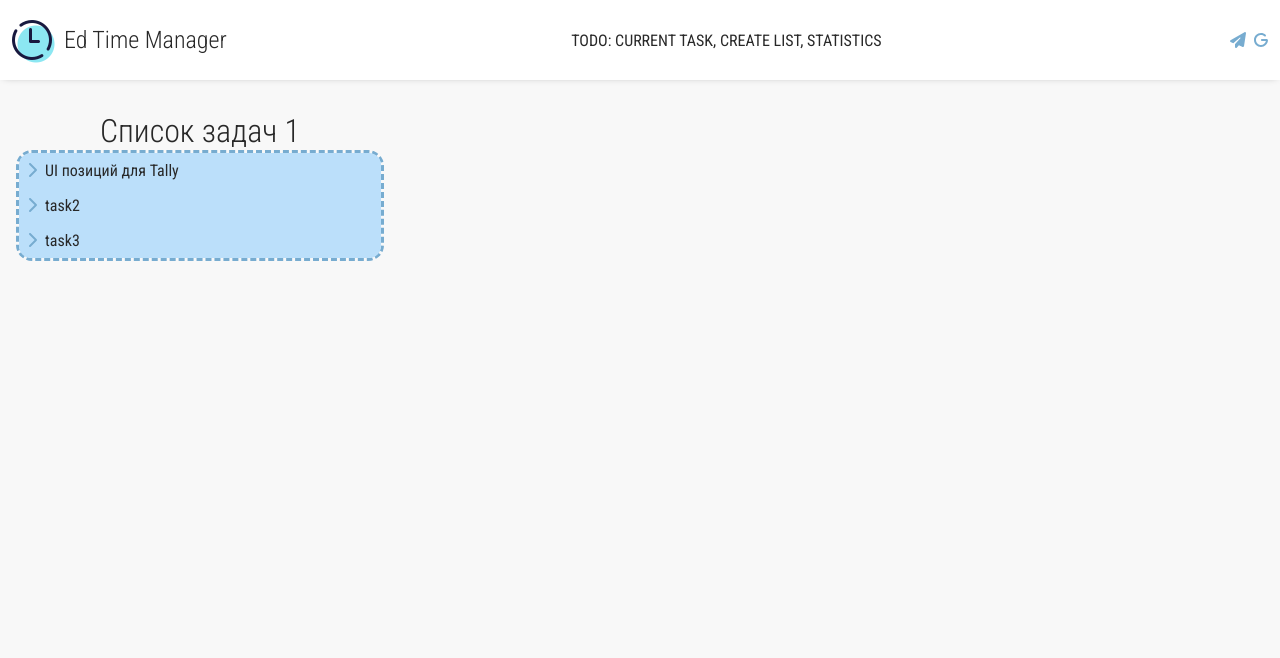
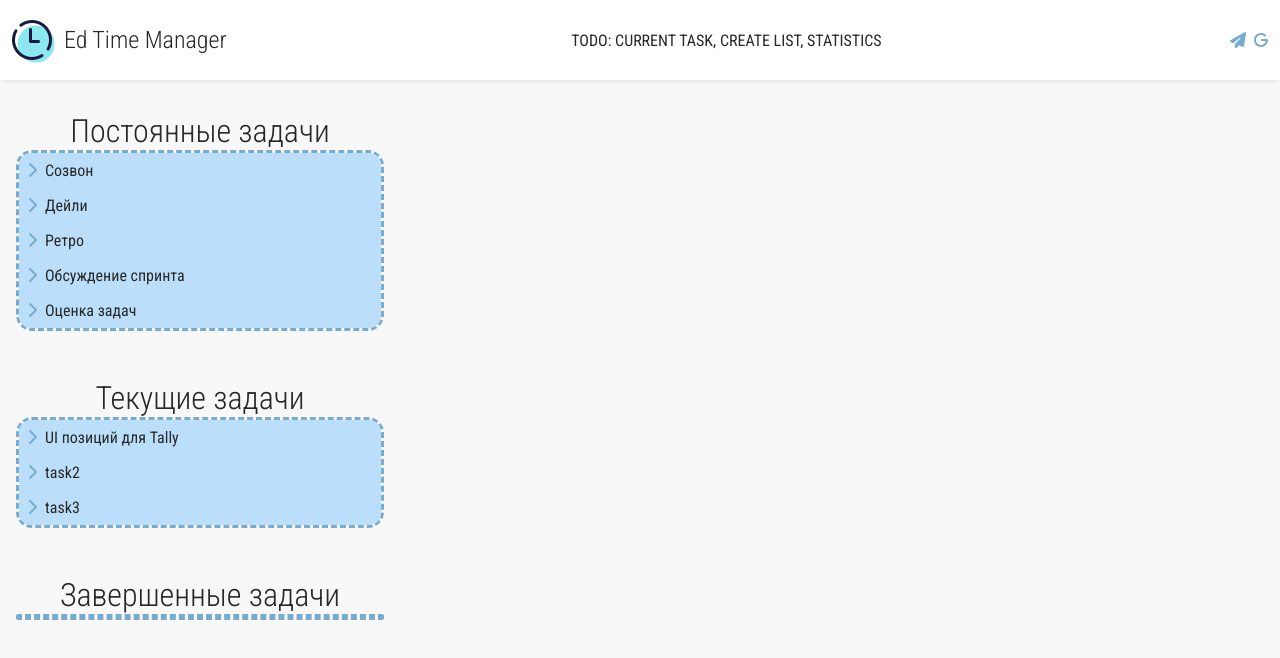
Before and after one commit to AdolfSenpai/time-manager, a React (Create React App) app in the folder ui/: page / in a window 1280 px wide. Shown: the top 658 px of the page. Built offline with nearby package versions, Linux system fonts and the light colour scheme; the HTML template or start-up script is replaced by a standard one.

Commit message:
Data to separate file

```diff
--- a/ui/src/App.tsx
+++ b/ui/src/App.tsx
@@ -1,27 +1,23 @@
 import { useState } from "react";
 import React from 'react';
 import "src/assets/styles/App.css";
+import getTasksData from "src/assets/tasks.data";
 import NavBar from "src/components/NavBar/NavBar";
 import TaskList from "src/components/TaskList/TaskList";
-import { Task } from "src/models/Task";
+import { TaskGroup } from "src/models/TaskGroup";
 
 function App() {
 
-    const [tasks, changeTasks] = useState<Task[]>([
-        {
-            id: "1",
-            name: "UI позиций для Tally",
-            description: "Для сопоставления определенных документов пользователям нужно сопоставлять позиции.Для сопоставления определенных документов пользователям нужно сопоставлять позиции.Для сопоставления определенных документов пользователям нужно сопоставлять позиции.Для сопоставления определенных документов пользователям нужно сопоставлять позиции.Для сопоставления определенных документов пользователям нужно сопоставлять позиции.Для сопоставления определенных документов пользователям нужно сопоставлять позиции.Для сопоставления определенных документов пользователям нужно сопоставлять позиции.Для сопоставления определенных документов пользователям нужно сопоставлять позиции.Для сопоставления определенных документов пользователям нужно сопоставлять позиции.Для сопоставления определенных документов пользователям нужно сопоставлять позиции.",
-            link: "https://entera.atlassian.net/browse/EN-1854"
-        },
-        { id: "2", name: "task2", description: "asdasdasdasdasfsad", link: "" },
-        { id: "3", name: "task3" },
-    ]);
+    const [taskGroups, changeTaskGroups] = useState<TaskGroup[]>(getTasksData());
 
     return (
         <div className="App">
             <NavBar />
-            <TaskList tasks={tasks} name={"Список задач 1"}/>
+            {
+                taskGroups?.map(
+                 group => <TaskList tasks={group.taskList} name={group.name} key={group.id}/>
+                )
+            }
         </div>
     );
 }
--- /dev/null
+++ b/ui/src/assets/tasks.data.ts
@@ -0,0 +1,55 @@
+export default function getTasksData() {
+    return [
+        {
+            id: "1",
+            name: "Постоянные задачи",
+            taskList: [
+                {
+                    id: "1",
+                    name: "Созвон",
+                    description: "Внеплановый созвон с кем-то из команды",
+                    link: "https://entera.atlassian.net/browse/EN-1985",
+                },
+                {
+                    id: "2",
+                    name: "Дейли",
+                    description: "Ежедневный созвон всей команды",
+                },
+                {
+                    id: "3",
+                    name: "Ретро",
+                    description: "Созвон по обсуждению прошедшего спринта",
+                },
+                {
+                    id: "4",
+                    name: "Обсуждение спринта",
+                    description: "Созвон по обсуждению задач прошедшего спринта",
+                },
+                {
+                    id: "5",
+                    name: "Оценка задач",
+                    description: "Созвон по оценке предстоящих задач",
+                },
+            ],
+        },
+        {
+            id: "2",
+            name: "Текущие задачи",
+            taskList: [
+                {
+                    id: "1",
+                    name: "UI позиций для Tally",
+                    description: "Для сопоставления определенных документов пользователям нужно сопоставлять позиции.Для сопоставления определенных документов пользователям нужно сопоставлять позиции.Для сопоставления определенных документов пользователям нужно сопоставлять позиции.Для сопоставления определенных документов пользователям нужно сопоставлять позиции.Для сопоставления определенных документов пользователям нужно сопоставлять позиции.Для сопоставления определенных документов пользователям нужно сопоставлять позиции.Для сопоставления определенных документов пользователям нужно сопоставлять позиции.Для сопоставления определенных документов пользователям нужно сопоставлять позиции.Для сопоставления определенных документов пользователям нужно сопоставлять позиции.Для сопоставления определенных документов пользователям нужно сопоставлять позиции.",
+                    link: "https://entera.atlassian.net/browse/EN-1854",
+                },
+                {id: "2", name: "task2", description: "asdasdasdasdasfsad", link: ""},
+                {id: "3", name: "task3"},
+            ],
+        },
+        {
+            id: "3",
+            name: "Завершенные задачи",
+            taskList: [],
+        },
+    ]
+}
```
